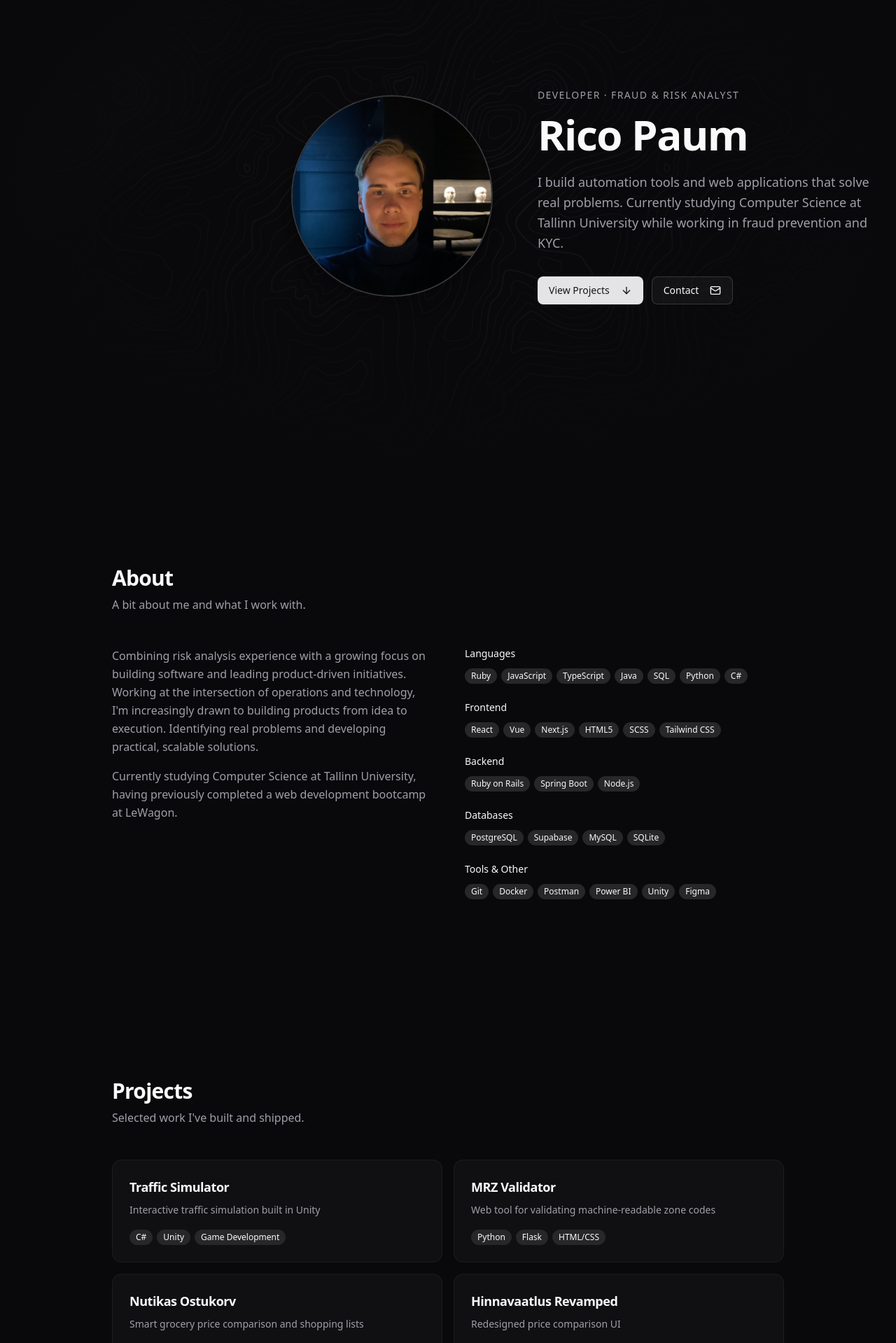
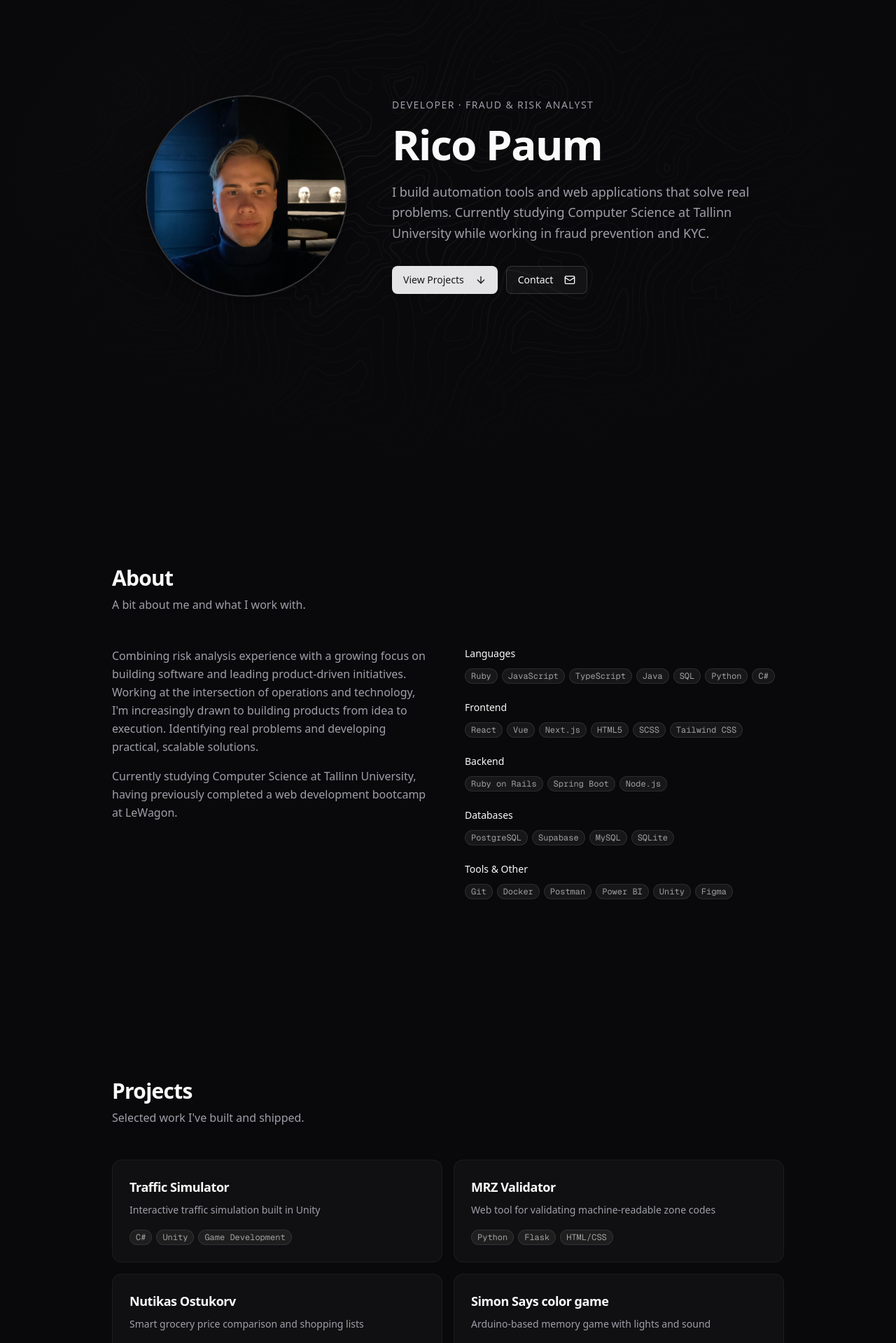
Before and after one commit to Croccu/portfolio-v2, a Next.js app: page / in a window 1280 px wide. Shown: the part 120-2039 px from the top of the page at 70% size. Built offline with nearby package versions, Linux system fonts and the light colour scheme.

Commit message:
style: re-center Hero & update pill design

```diff
--- a/src/components/sections/Hero.tsx
+++ b/src/components/sections/Hero.tsx
@@ -18,8 +18,8 @@ export function Hero() {
         <div className="absolute inset-0 bg-[radial-gradient(ellipse_at_center,transparent_0%,var(--background)_70%)]" />
       </div>
 
-      <Container className="relative z-10 lg:ml-[30%]">
-        <div className="flex flex-col items-center gap-10 lg:flex-row lg:justify-start lg:gap-16">
+      <Container className="relative z-10">
+        <div className="flex flex-col items-center gap-10 lg:flex-row lg:justify-center lg:gap-16">
           <motion.div
             initial={{ opacity: 0, scale: 0.9 }}
             animate={{ opacity: 1, scale: 1 }}
--- a/src/components/ui/badge.tsx
+++ b/src/components/ui/badge.tsx
@@ -11,7 +11,7 @@ const badgeVariants = cva(
       variant: {
         default: "bg-primary text-primary-foreground [a&]:hover:bg-primary/90",
         secondary:
-          "bg-secondary text-secondary-foreground [a&]:hover:bg-secondary/90",
+          "bg-foreground/[0.06] border-foreground/[0.09] text-foreground/60 font-mono [a&]:hover:bg-foreground/[0.10] [a&]:hover:text-foreground/80",
         destructive:
           "bg-destructive text-white [a&]:hover:bg-destructive/90 focus-visible:ring-destructive/20 dark:focus-visible:ring-destructive/40 dark:bg-destructive/60",
         outline:
--- a/src/data/projects.ts
+++ b/src/data/projects.ts
@@ -64,17 +64,6 @@ export const projects: Project[] = [
     featured: true,
   },
   {
-    slug: "hinnavaatlus-revamped",
-    title: "Hinnavaatlus Revamped",
-    tagline: "Redesigned price comparison UI",
-    description:
-      "A modern redesign of the Hinnavaatlus price comparison platform, built as a UI/UX aesthetics course project at Tallinn University. Focused on clean typography, responsive layout, and improved information hierarchy compared to the original site.",
-    images: ["/images/projects/hinnavaatlus-1.jpg"],
-    techStack: ["TypeScript", "React", "Tailwind CSS"],
-    githubUrl: "https://github.com/Croccu/hinnavaatlus_revamped",
-    featured: true,
-  },
-  {
     slug: "color-game",
     title: "Simon Says color game",
     tagline: "Arduino-based memory game with lights and sound",
```
